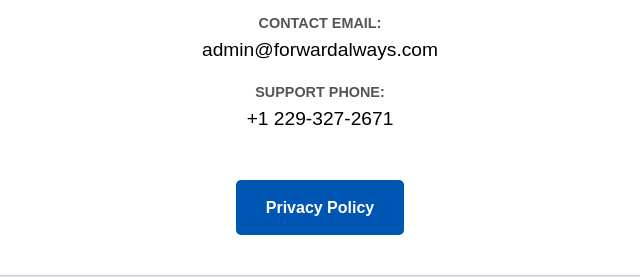
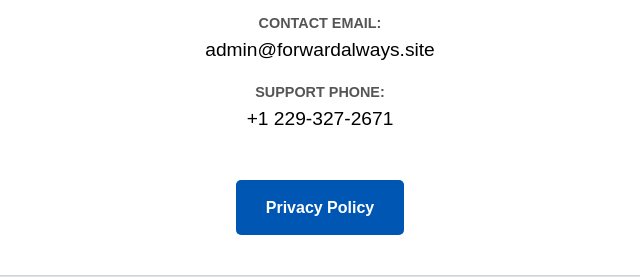
Before and after one commit to Rafakill/forwardalways, a plain HTML site: page index.html in a window 1280 px wide. Shown: the part 505-782 px from the top of the page, 320-960 px from the left. Drawn offline with Linux system fonts and the light colour scheme.

Commit message:
Update contact email to admin@forwardalways.site

```diff
--- a/index.html
+++ b/index.html
@@ -140,7 +140,7 @@
 
             <div class="data-row">
                 <span class="data-label">Contact Email:</span>
-                <span class="data-value">admin@forwardalways.com</span>
+                <span class="data-value">admin@forwardalways.site</span>
             </div>
 
             <div class="data-row">
```
Also changed, not shown: privacy.html (+1 -1 lines).
